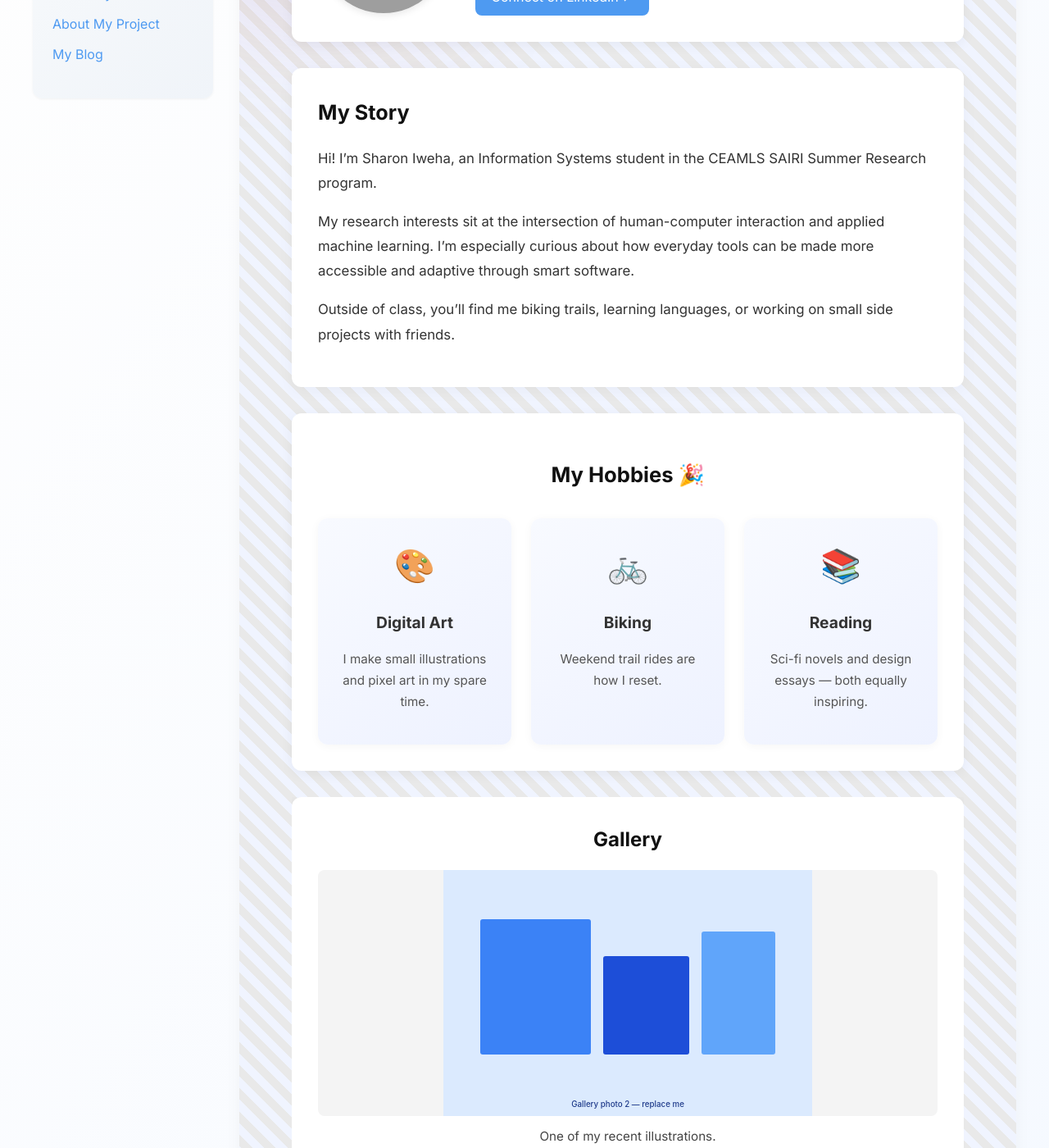
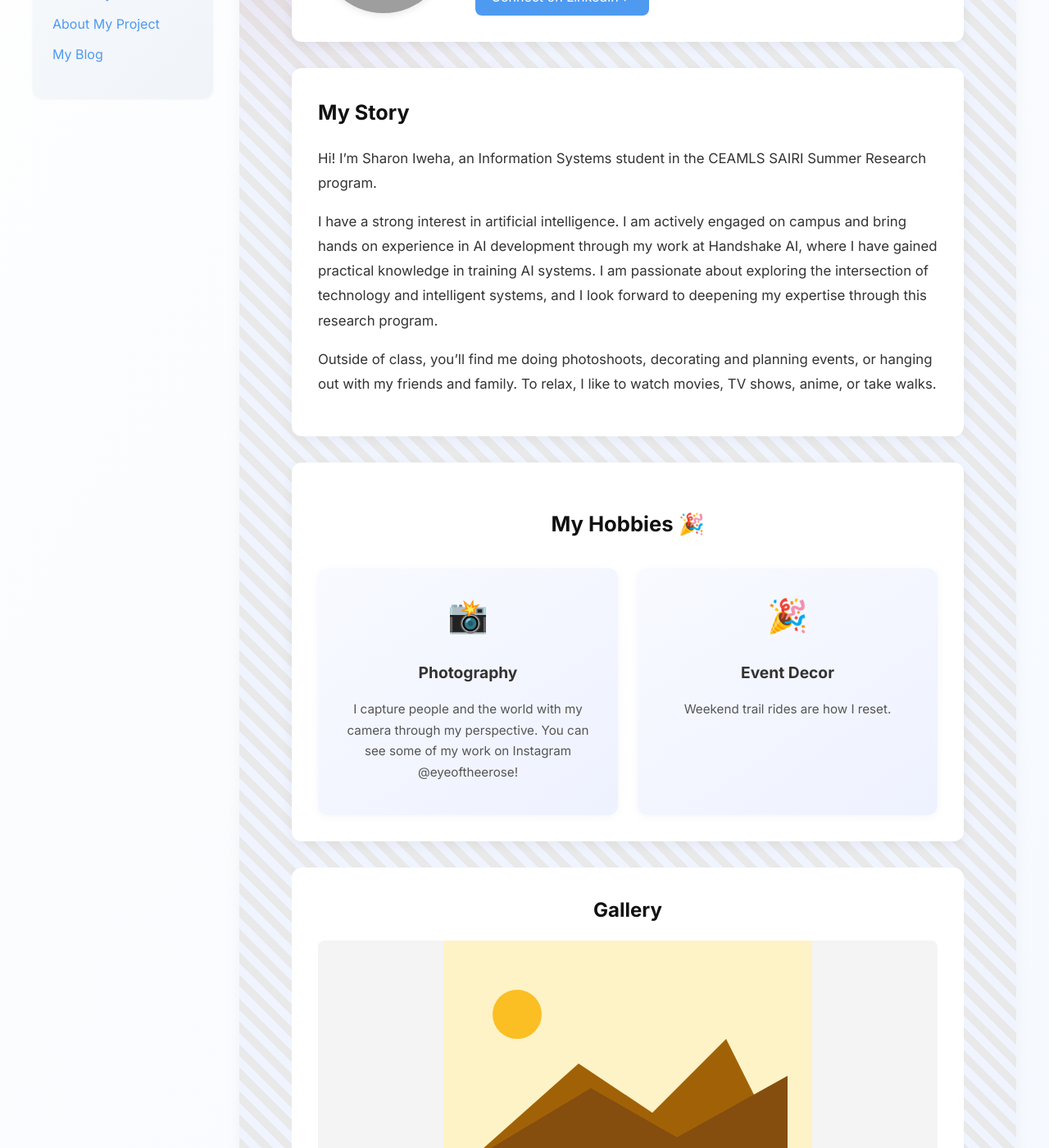
Before and after one commit to sharoniweha/sharoniweha.ceamls26.github.io, a Jekyll site: the page built from pages/about-me.md, in a window 1280 px wide and 1400 px high, scrolled down 275 px. Shown: the whole window at 82% size. Built offline with Jekyll 4.4.1, drawn with Linux system fonts in a browser that asks for light colours; grey boxes are pictures that could not be loaded.

Commit message:
Update about-me.md

```diff
--- a/pages/about-me.md
+++ b/pages/about-me.md
@@ -11,29 +11,21 @@ about:
   bio: |
     Hi! I'm Sharon Iweha, an Information Systems student in the CEAMLS SAIRI Summer Research program.
 
-    My research interests sit at the intersection of human-computer interaction and applied
-    machine learning. I'm especially curious about how everyday tools can be made more
-    accessible and adaptive through smart software.
+    I have a strong interest in artificial intelligence. I am actively engaged on campus and bring hands on experience in AI development through my work at Handshake AI, where I have gained practical knowledge in training AI systems. I am passionate about exploring the intersection of technology and intelligent systems, and I look forward to deepening my expertise through this research program.
 
-    Outside of class, you'll find me biking trails, learning languages, or working on small
-    side projects with friends.
+    Outside of class, you'll find me doing photoshoots, decorating and planning events, or hanging out with my friends and family. To relax, I like to watch movies, TV shows, anime, or take walks.
 
   hobbies:
-    - icon: 🎨
-      title: Digital Art
-      description: I make small illustrations and pixel art in my spare time.
-    - icon: 🚲
-      title: Biking
+    - icon: 📸
+      title: Photography
+      description: I capture people and the world with my camera through my perspective. You can see some of my work on Instagram @eyeoftheerose!
+    - icon: 🎉
+      title: Event Decor
       description: Weekend trail rides are how I reset.
-    - icon: 📚
-      title: Reading
-      description: Sci-fi novels and design essays — both equally inspiring.
+
 
   gallery:
     - image: /assets/images/gallery-1.svg
-      caption: A great day on the trail.
-    - image: /assets/images/gallery-2.svg
-      caption: One of my recent illustrations.
-    - image: /assets/images/gallery-3.svg
-      caption: Hanging out with friends after class.
+      caption:
+
 ---
```
